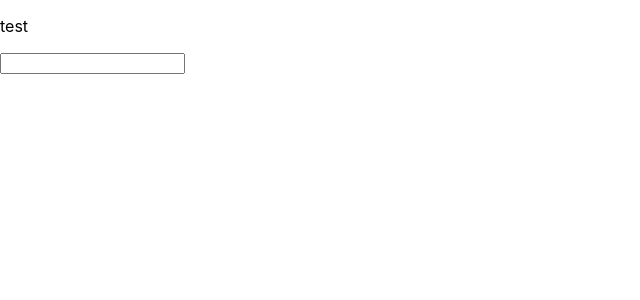
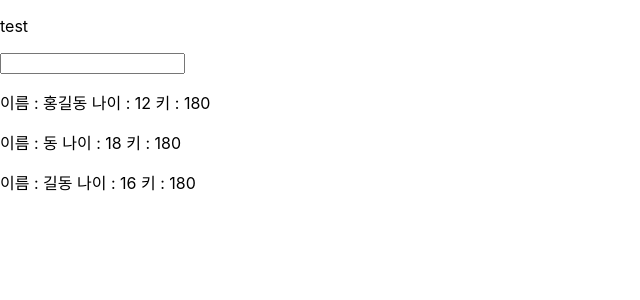
Before and after one commit to IbabaI/insuretech_me, a React (Create React App) app in the folder insure/: page / in a window 1280 px wide. Shown: the top 300 px of the page, without its empty margins (0-640 px from the left). Built offline with nearby package versions, Linux system fonts and the light colour scheme.

Commit message:
리스트 컴포넌트 추가

```diff
--- a/insure/src/App.js
+++ b/insure/src/App.js
@@ -2,11 +2,13 @@ import logo from './logo.svg';
 import './App.css';
 import Header from './components/Header';
 import InputTest from './components/InputTest';
+import ListComponent from './components/ListComponent';
 
 function App() {
   return (
     <>
       <InputTest></InputTest>
+      <ListComponent></ListComponent>
     </>
   );
 }
--- a/insure/src/components/InputTest.js
+++ b/insure/src/components/InputTest.js
@@ -7,12 +7,12 @@ const InputTest = () => {
     const handleChange = (event) => {
         const { value} = event.target;
         setText(value);
-        console.log(text);
+     //   console.log(text);
     };
   return (
     <div>
         <p>{text}</p>
-        <input onChange={handleChange}></input>
+        <input onChange={handleChange} />
     </div>
   );
 };
--- /dev/null
+++ b/insure/src/components/ListComponent.js
@@ -0,0 +1,24 @@
+import React,{ useState } from "react";
+
+const ListComponent = () =>{
+    const [ users, setUsers] = useState([
+        { name: "홍길동", age: 12, height: 180 },
+        { name: "동", age: 18, height: 180 },
+        { name: "길동", age: 16, height: 180 },
+
+    ]);
+
+    return (
+        <div>
+          {users.map(({ name, age, height }) => {
+            return (
+              <p>
+                이름 : {name} 나이 : {age} 키 : {height}
+              </p>
+            );
+          })}
+        </div>
+      );
+    };
+
+    export default ListComponent;
```
